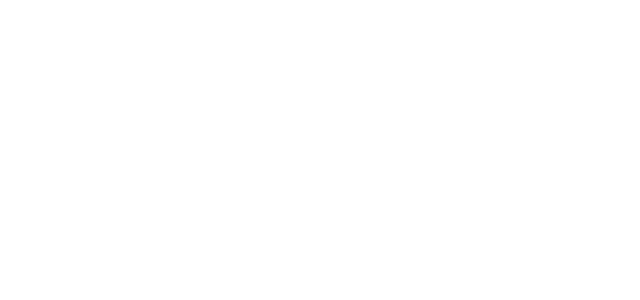
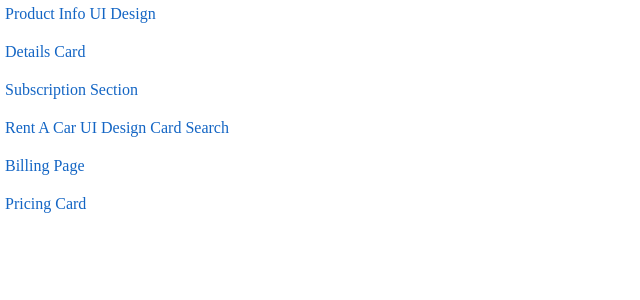
Before and after one commit to Scholak/ui-design-daily, a React (Vite) app: page / in a window 1280 px wide. Before the commit this address had no page. Shown: the top 300 px of the page, without its empty margins (0-640 px from the left). Built offline with nearby package versions, Linux system fonts and the light colour scheme.

Commit message:
component links added to home route

```diff
--- a/src/App.jsx
+++ b/src/App.jsx
@@ -1,6 +1,7 @@
 import React, { Suspense } from 'react'
 import { BrowserRouter, Routes, Route } from 'react-router-dom'
 
+const Home = React.lazy(() => import('./Home'))
 const ProductInfo = React.lazy(() => import('./components/ProductInfo'))
 const DetailsCard = React.lazy(() => import('./components/DetailsCard'))
 const SubscriptionSection = React.lazy(() => import('./components/SubscriptionSection'))
@@ -13,6 +14,7 @@
 		<Suspense>
 			<BrowserRouter>
 				<Routes>
+					<Route path='/' element={<Home />} />
 					<Route path='/product-info-ui-design' element={<ProductInfo />} />
 					<Route path='/details-card' element={<DetailsCard />} />
 					<Route path='/subscription-section' element={<SubscriptionSection />} />
--- /dev/null
+++ b/src/Home.jsx
@@ -0,0 +1,31 @@
+import React from 'react'
+import { Link } from 'react-router-dom'
+
+const Home = () => {
+  return (
+		<ul className='component-links'>
+			<li>
+				<Link to='/product-info-ui-design'>Product Info UI Design</Link>
+			</li>
+			<li>
+				<Link to='/details-card'>Details Card</Link>
+			</li>
+			<li>
+				<Link to='/subscription-section'>Subscription Section</Link>
+			</li>
+			<li>
+				<Link to='/rent-a-car-ui-design-card-search'>
+					Rent A Car UI Design Card Search
+				</Link>
+			</li>
+			<li>
+				<Link to='/billing-page'>Billing Page</Link>
+			</li>
+			<li>
+				<Link to='/pricing-card'>Pricing Card</Link>
+			</li>
+		</ul>
+	)
+}
+
+export default Home
--- a/src/index.css
+++ b/src/index.css
@@ -15,3 +15,13 @@
 .project-description a {
   color: #000;
 }
+
+.component-links li {
+  padding: 5px;
+  margin-bottom: 10px;
+}
+
+.component-links li a {
+  text-decoration: none;
+  color: #1365c4;
+}
```
